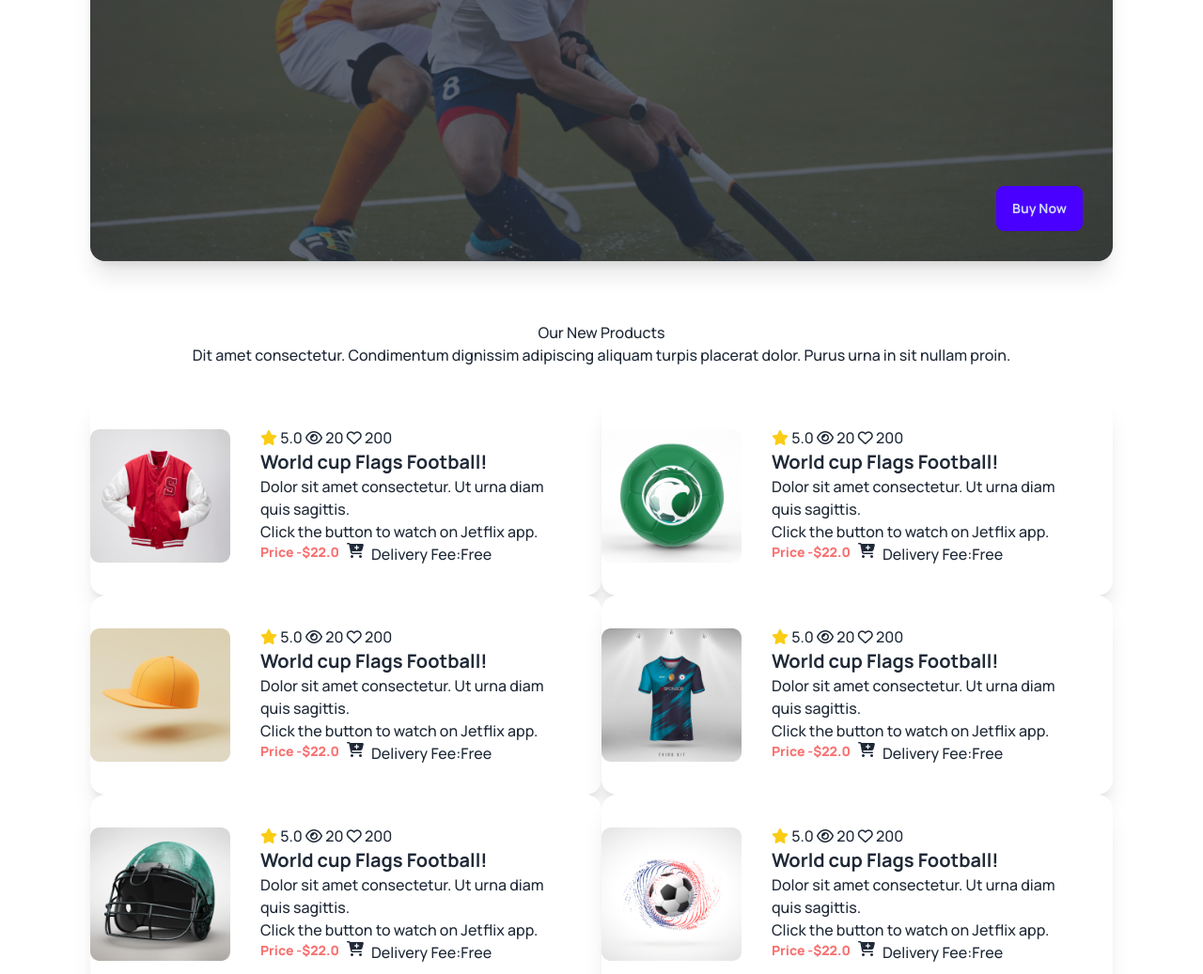
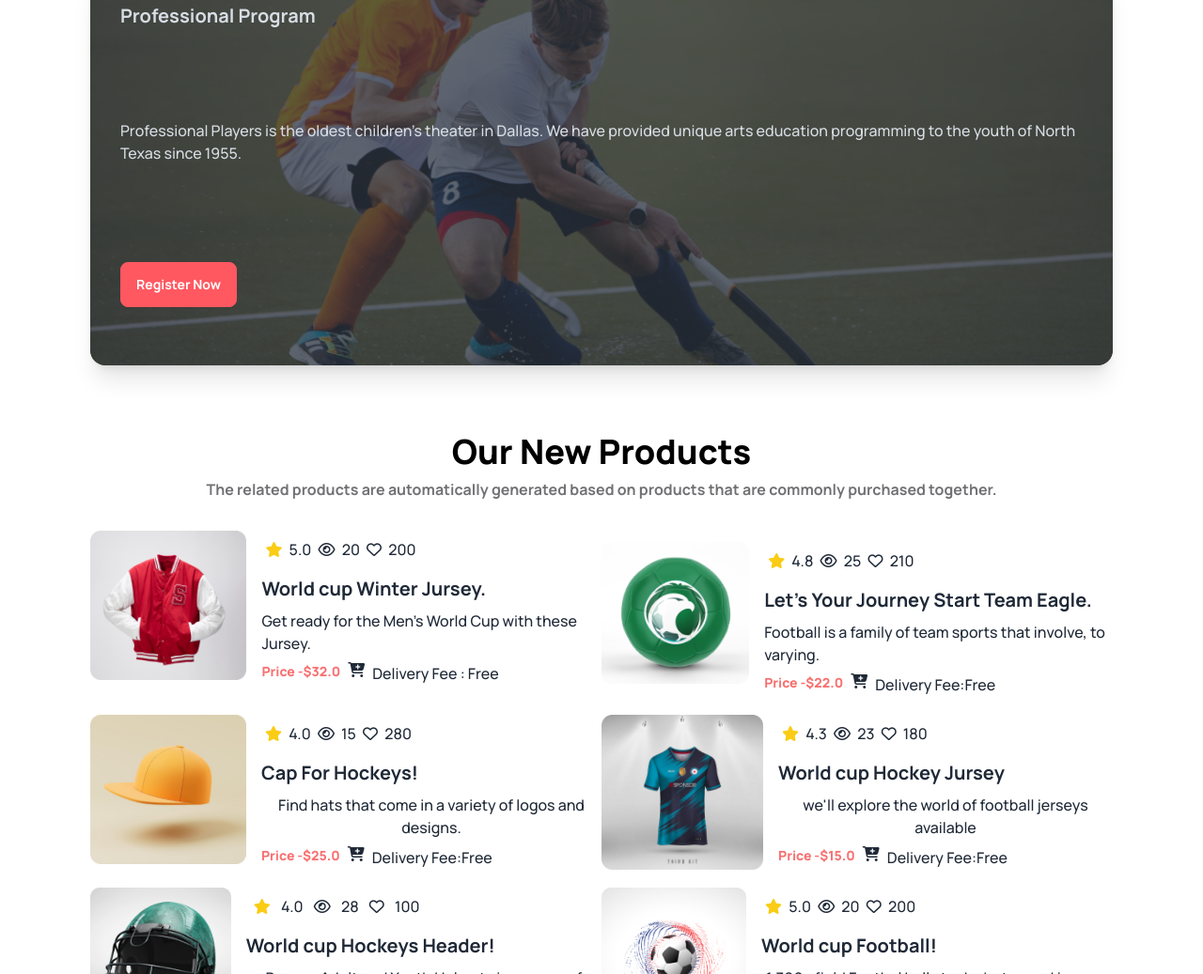
Before and after one commit to JisanEvo/assignment-3, a plain HTML site: page index.html in a window 1280 px wide. Shown: the part 1763-2800 px from the top of the page at 94% size. Drawn offline with nearby package versions, Linux system fonts and the light colour scheme.

Commit message:
added the products section done

```diff
--- a/index.html
+++ b/index.html
@@ -53,52 +53,39 @@
       <div class="carousel w-full">
 
         <div id="slide1"
-          class="carousel-item relative w-full bg-[url(./Images/banner1.png)] h-[100vh] w-[100vh] lg:h-[70vh] bg-contain bg-no-repeat  lg:bg-cover rounded-lg">
-          <!-- <img src="https://daisyui.com/images/stock/photo-1625726411847-8cbb60cc71e6.jpg" class="w-full" /> -->
+          class="carousel-item relative w-full bg-[url(./Images/banner1.png)] h-[30vh]  lg:h-[70vh] bg-contain bg-no-repeat  lg:bg-cover rounded-lg">
+
           <div class="absolute flex justify-between transform -translate-y-1/2 left-5 right-5 top-1/2">
             <a href="#slide4" class="btn btn-circle">❮</a>
             <a href="#slide2" class="btn btn-circle">❯</a>
           </div>
         </div>
 
+        <div id="slide2"
+          class="carousel-item relative w-full  bg-[url(./Images/banner2.png)]  bg-no-repeat h-[200px]  lg:h-[70vh]    bg-cover rounded-lg">
 
-        <div id="slide2"
-          class="carousel-item relative w-[100vh] lg:w-full bg-[url(./Images/banner2.png)]  bg-no-repeat lg:h-[70vh]  lg:bg-cover rounded-lg">
-          <!-- <img src="https://daisyui.com/images/stock/photo-1609621838510-5ad474b7d25d.jpg" class="w-full" /> -->
           <div class="absolute flex justify-between transform -translate-y-1/2 left-5 right-5 top-1/2">
             <a href="#slide1" class="btn btn-circle">❮</a>
             <a href="#slide3" class="btn btn-circle">❯</a>
           </div>
         </div>
 
-        <!--
-                <div id="slide3" class="carousel-item relative w-full ">
-                    <!-- <img src="https://daisyui.com/images/stock/photo-1414694762283-acccc27bca85.jpg" class="w-full" /> -->
-        <!-- <div class="absolute flex justify-between transform -translate-y-1/2 left-5 right-5 top-1/2"> -->
-        <!-- <a href="#slide2" class="btn btn-circle">❮</a> -->
-        <!-- <a href="#slide4" class="btn btn-circle">❯</a> -->
-      </div>
-    </div> -->
-
-
-    <!-- <div id="slide4" class="carousel-item relative w-full">
-                    <img src="https://daisyui.com/images/stock/photo-1665553365602-b2fb8e5d1707.jpg" class="w-full" />
-                    <div class="absolute flex justify-between transform -translate-y-1/2 left-5 right-5 top-1/2">
-                        <a href="#slide3" class="btn btn-circle">❮</a>
-                        <a href="#slide1" class="btn btn-circle">❯</a>
-                    </div>
-                </div> -->
 
 
 
-    </div>
-    <div class="lg:w-1/2  lg:w-2/6 lg:h-[15vh]  bg-black mx-auto p-5 lg: -translate-y-52 lg:translate-x-96">
-      <h4 class="text-2xl font-extrabold text-white">Meet all the heroes from the field</h4>
-      <p class="font-medium text-white">It's like if you want something so badly go out and grab.</p>
 
-    </div>
 
-    </div>
+
+
+      </div>
+      <div
+        class="w-full  lg:w-2/6 lg:h-[15vh]  bg-black mx-auto p-5 -mt-20 lg:mt-0 lg:-translate-y-52 lg:translate-x-96">
+        <h4 class="text-2xl font-extrabold text-white">Meet all the heroes from the field</h4>
+        <p class="font-medium text-white">It's like if you want something so badly go out and grab.</p> -->
+
+      </div>
+
+    </div> -->
     <!-- professional hockeys club -->
 
     <section>
@@ -175,41 +162,70 @@
 
 
 
-      <div class="lg:flex gap-4 py-8">
+      <div class="flex flex-col lg:flex-row  gap-7 py-8 lg:gap-6">
+
+        <div class=" card w-full px-3 lg:w-1/2 bg-base-100 shadow-xl image-full">
+          <figure><img class="w-full" src="./Images/2.png" alt="Shoes" /></figure>
+          <div class="card-body">
+
+            <div class="p">
+              <h2 class="card-title">Junior Program</h2>
+
+              <p class="text-start py-24">Junior Players is the oldest children's theater in Dallas. We have provided
+                unique arts education programming to the youth of North Texas since 1955.
+              </p>
+            </div>
 
 
-        <div class="card lg:w-1/2 bg-base-100 shadow-xl image-full">
-          <figure><img class="w-full" src="./Images/2.png" alt="Shoes" /></figure>
-          <div class="card-body">
-            <h2 class="card-title">Junior Program</h2>
-            <p>If a dog chews shoes whose shoes does he choose?</p>
             <div class="card-actions">
-              <button class="btn btn-error text-white">Register Now</button>
+              <button class="-mt-12 btn btn-error text-white">Register Now</button>
+
             </div>
+
           </div>
         </div>
 
-        <div class="card llg:w-1/2 bg-base-100 shadow-xl image-full">
-          <figure><img src="./Images/3.png" alt="Shoes" /></figure>
+
+        <div class="card w-full px-3  lg:w-1/2 bg-base-100 shadow-xl image-full">
+          <figure><img class="w-full " src="./Images/3.png" alt="Shoes" /></figure>
           <div class="card-body">
-            <h2 class="card-title">Junior Program</h2>
-            <p>If a dog chews shoes whose shoes does he choose?</p>
-            <div class="card-actions justify-end">
-              <button class="btn btn-primary">Buy Now</button>
+
+            <div class="p">
+              <h2 class="card-title">Teenage Program</h2>
+
+              <p class="text-start py-24">Teenage Players is the oldest children's theater in Dallas. We have provided
+                unique arts education programming to the youth of North Texas since 1955.
+              </p>
+            </div>
+            <div class="card-actions ">
+              <button class="btn btn-error text-white">Register Now</button>
             </div>
           </div>
         </div>
       </div>
 
+
+
+
+
+
+      </div>
+
       <div>
 
-        <div class="card w-full bg-base-100 shadow-xl image-full">
+        <div class="mt-6  card w-full bg-base-100 shadow-xl image-full">
           <figure><img class="w-full" src="./Images/banner2.png" alt="Shoes" /></figure>
           <div class="card-body">
-            <h2 class="card-title">Shoes!</h2>
-            <p>If a dog chews shoes whose shoes does he choose?</p>
-            <div class="card-actions justify-end">
-              <button class="btn btn-primary">Buy Now</button>
+
+            <div class="p">
+              <h2 class="card-title">Professional Program</h2>
+
+              <p class="text-start py-24">Professional Players is the oldest children's theater in Dallas. We have
+                provided unique arts education programming to the youth of North Texas since 1955.
+              </p>
+            </div>
+            <div class="card-actions">
+              <button class="btn btn-error text-white">Register Now</button>
             </div>
           </div>
         </div>
@@ -218,219 +234,244 @@
     </section>
 
     <!-- products section -->
-    <section class="container mx-auto px-24 py-8">
+    <section class="container mx-auto px-4 lg:px-24 py-8">
       <div>
-        <h2>Our New Products</h2>
-        <p>Dit amet consectetur. Condimentum dignissim adipiscing aliquam turpis placerat dolor. Purus urna in sit
-          nullam proin. </p>
+        <h2 class="font-extrabold text-4xl text-black py-2">Our New Products</h2>
+        <p class="font-semibold text-[#13131899]">The related products are automatically generated based on products
+          that are commonly purchased together.</p>
       </div>
     </section>
-    <div class="grid grid-cols-1 lg:grid-cols-2 container mx-auto lg:px-24">
-
-      <div class="card card-side bg-base-100 shadow-xl">
-        <figure><img class="order-1" src="./Images/5.png" alt="Movie" /></figure>
-        <div class="card-body">
-          <div class="text-start">
-            <i class="text-yellow-400 fa-solid fa-star"></i> 5.0
-            <i class="fa-regular fa-eye"></i> 20
-            <i class="fa-regular fa-heart"></i> 200
-            <h2 class="card-title"> World cup Flags Football!</h2>
-            <p>Dolor sit amet consectetur. Ut urna diam quis sagittis. </p>
 
 
-            <p>Click the button to watch on Jetflix app.</p>
-            <div class="card-actions ">
-              <h4 class="text-red-400 font-extrabold text-sm">Price -$22.0</h4>
-              <i class="fa-solid fa-cart-plus"></i> Delivery Fee:Free
-            </div>
+    <section class="container mx-auto lg:px-24 grid grid-cols-1  lg:grid-cols-2 space-y-3 ">
 
+      <div class="lg:flex gap-4 ">
+
+        <div><img src="./Images/5.png" alt=""> </div>
+        <div >
+
+          <div class="text-start py-2">
+            <i class="px-1 text-yellow-400 fa-solid fa-star"></i> 5.0
+            <i class="px-1  fa-regular fa-eye"></i> 20
+            <i class="px-1 fa-regular fa-heart"></i> 200
+          </div>
+          <h2 class="card-title py-2"> World cup Winter Jursey.</h2>
+          <p class="text-start">Get ready for the Men's World Cup with these Jursey.
+          </p>
+
+          <div class="flex py-2">
+            <h4 class="text-red-400 font-extrabold text-sm">Price -$32.0</h4>
+            <i class="px-2 fa-solid fa-cart-plus"></i>  Delivery Fee : Free
+          </div>
+
+
+
+        </div>
+
+      </div>
+
+
+      <div class="lg:flex gap-4 ">
+
+        <div><img src="./Images/6.png" alt=""> </div>
+        <div class=" ">
+
+          <div class="text-start py-2">
+            <i class= "px-1  text-yellow-400 fa-solid fa-star"></i> 4.8
+            <i class="px-1 fa-regular fa-eye"></i> 25
+            <i class="px-1 fa-regular fa-heart"></i> 210
+          </div>
+          <h2 class="card-title py-2">Let's Your Journey Start Team Eagle.</h2>
+          <p class="text-start">Football is a family of team sports that involve, to varying.
+          </p>
+
+          <div class="flex py-2">
+            <h4 class="text-red-400 font-extrabold text-sm">Price -$22.0</h4>
+            <i class="px-2 fa-solid fa-cart-plus"></i> Delivery Fee:Free
           </div>
         </div>
+
       </div>
+      <div class="lg:flex gap-4 ">
 
-      <div class="card card-side bg-base-100 shadow-xl">
-        <figure><img src="./Images/6.png" alt="Movie" /></figure>
-        <div class="card-body">
-          <div class="text-start">
-            <i class="text-yellow-400 fa-solid fa-star"></i> 5.0
-            <i class="fa-regular fa-eye"></i> 20
-            <i class="fa-regular fa-heart"></i> 200
-            <h2 class="card-title"> World cup Flags Football!</h2>
-            <p>Dolor sit amet consectetur. Ut urna diam quis sagittis. </p>
+        <div><img src="./Images/7.png" alt=""> </div>
+        <div class=" ">
+
+          <div class="text-start py-2">
+            <i class="px-1  text-yellow-400 fa-solid fa-star"></i> 4.0
+            <i class="px-1 fa-regular fa-eye"></i> 15
+            <i class="px-1 fa-regular fa-heart"></i> 280
+          </div>
+          <h2 class="card-title py-2">Cap For Hockeys!</h2>
+          <p> Find hats that come in a variety of logos and designs. </p>
+
+          <div class="flex  py-2">
+            <h4 class="text-red-400 font-extrabold text-sm">Price -$25.0</h4>
+            <i class="px-2  fa-solid fa-cart-plus"></i> Delivery Fee:Free
+          </div>
 
 
-            <p>Click the button to watch on Jetflix app.</p>
-            <div class="card-actions ">
-              <h4 class="text-red-400 font-extrabold text-sm">Price -$22.0</h4>
-              <i class="fa-solid fa-cart-plus"></i> Delivery Fee:Free
-            </div>
 
+        </div>
+
+      </div>
+       <div class="lg:flex gap-4 ">
+
+        <div><img src="./Images/8.png" alt=""> </div>
+        <div class=" ">
+
+          <div class="text-start py-2">
+            <i class="px-1 text-yellow-400 fa-solid fa-star"></i> 4.3
+            <i class="px-1 fa-regular fa-eye"></i> 23
+            <i class="px-1 fa-regular fa-heart"></i> 180
           </div>
-        </div>
-      </div>
+          <h2 class="card-title py-2"> World cup Hockey  Jursey </h2>
+          <p>we'll explore the world of football jerseys available </p>
 
-      <div class="card card-side bg-base-100 shadow-xl">
-        <figure><img src="./Images/7.png" alt="Movie" /></figure>
-        <div class="card-body">
-          <div class="text-start">
-            <i class="text-yellow-400 fa-solid fa-star"></i> 5.0
-            <i class="fa-regular fa-eye"></i> 20
-            <i class="fa-regular fa-heart"></i> 200
-            <h2 class="card-title"> World cup Flags Football!</h2>
-            <p>Dolor sit amet consectetur. Ut urna diam quis sagittis. </p>
+          <div class="flex py-2">
+            <h4 class="text-red-400 font-extrabold text-sm">Price -$15.0</h4>
+            <i class="px-2 fa-solid fa-cart-plus"></i> Delivery Fee:Free
+          </div>
 
 
-            <p>Click the button to watch on Jetflix app.</p>
-            <div class="card-actions ">
-              <h4 class="text-red-400 font-extrabold text-sm">Price -$22.0</h4>
-              <i class="fa-solid fa-cart-plus"></i> Delivery Fee:Free
-            </div>
 
+        </div>
+
+      </div>
+       <div class="lg:flex gap-4 ">
+
+        <div><img src="./Images/9.png" alt=""> </div>
+        <div class=" ">
+
+          <div class="text-start py-2">
+            <i class= "px-2  text-yellow-400 fa-solid fa-star"></i> 4.0
+            <i class="px-2  fa-regular fa-eye"></i> 28
+            <i class="px-2 fa-regular fa-heart"></i> 100
           </div>
-        </div>
-      </div>
+          <h2 class="card-title py-2"> World cup Hockeys Header!</h2>
+          <p>Browse Adult and Youth Helmets in a range of colors and size.
 
-      <div class="card card-side bg-base-100 shadow-xl">
-        <figure><img src="./Images/8.png" alt="Movie" /></figure>
-        <div class="card-body">
-          <div class="text-start">
-            <i class="text-yellow-400 fa-solid fa-star"></i> 5.0
-            <i class="fa-regular fa-eye"></i> 20
-            <i class="fa-regular fa-heart"></i> 200
-            <h2 class="card-title"> World cup Flags Football!</h2>
-            <p>Dolor sit amet consectetur. Ut urna diam quis sagittis. </p>
+          </p>
+
+          <div class="flex py-2">
+            <h4 class="text-red-400 font-extrabold text-sm">Price -$42.0</h4>
+            <i class="px-2 fa-solid fa-cart-plus"></i> Delivery Fee:Free
+          </div>
 
 
-            <p>Click the button to watch on Jetflix app.</p>
-            <div class="card-actions ">
-              <h4 class="text-red-400 font-extrabold text-sm">Price -$22.0</h4>
-              <i class="fa-solid fa-cart-plus"></i> Delivery Fee:Free
-            </div>
 
+        </div>
+
+      </div>
+      <div class="lg:flex gap-4 ">
+
+        <div><img src="./Images/10.png" alt=""> </div>
+        <div class=" ">
+
+          <div class="text-start py-2">
+            <i class=" px-1 text-yellow-400 fa-solid fa-star"></i> 5.0
+            <i class="px-1 fa-regular fa-eye"></i> 20
+            <i class="px-1 fa-regular fa-heart"></i> 200
           </div>
-        </div>
-      </div>
+          <h2 class="card-title py-2"> World cup  Football!</h2>
+          <p> 1,300+ field Footbal ball stock photos and images available.
+          </p>
 
-      <div class="card card-side bg-base-100 shadow-xl">
-        <figure><img src="./Images/9.png" alt="Movie" /></figure>
-        <div class="card-body">
-          <div class="text-start">
-            <i class="text-yellow-400 fa-solid fa-star"></i> 5.0
-            <i class="fa-regular fa-eye"></i> 20
-            <i class="fa-regular fa-heart"></i> 200
-            <h2 class="card-title"> World cup Flags Football!</h2>
-            <p>Dolor sit amet consectetur. Ut urna diam quis sagittis. </p>
+          <div class="flex py-2">
+            <h4 class="text-red-400 font-extrabold text-sm">Price -$22.0</h4>
+            <i class="px-2  fa-solid fa-cart-plus"></i> Delivery Fee:Free
+          </div>
 
 
-            <p>Click the button to watch on Jetflix app.</p>
-            <div class="card-actions ">
-              <h4 class="text-red-400 font-extrabold text-sm">Price -$22.0</h4>
-              <i class="fa-solid fa-cart-plus"></i> Delivery Fee:Free
-            </div>
 
-          </div>
         </div>
+
       </div>
-
-      <div class="card card-side bg-base-100 shadow-xl">
-        <figure><img src="./Images/10.png" alt="Movie" /></figure>
-        <div class="card-body">
-          <div class="text-start">
-            <i class="text-yellow-400 fa-solid fa-star"></i> 5.0
-            <i class="fa-regular fa-eye"></i> 20
-            <i class="fa-regular fa-heart"></i> 200
-            <h2 class="card-title"> World cup Flags Football!</h2>
-            <p>Dolor sit amet consectetur. Ut urna diam quis sagittis. </p>
+    </section>
 
 
-            <p>Click the button to watch on Jetflix app.</p>
-            <div class="card-actions ">
-              <h4 class="text-red-400 font-extrabold text-sm">Price -$22.0</h4>
-              <i class="fa-solid fa-cart-plus"></i> Delivery Fee:Free
-            </div>
 
-          </div>
-        </div>
-      </div>
 
-    </div>
-    <!-- clients section -->
-    <section class="container mx-auto px-24">
+     <!-- clients section -->
+    <section class="container mx-auto px-24 py-8">
 
-      <h2>Clients Question</h2>
-      <p>Dit amet consectetur. Condimentum dignissim adipiscing aliquam turpis placerat dolor. Purus urna in sit nullam
-        proin. </p>
+      <h2 class="font-extrabold text-4xl text-black">Clients Question</h2>
+      <p class="py-2 text-[#131318]">We're committed to offering our clients unparalleled service experiences. This means we take time to ask the right questions</p>
 
 
 
     </section>
 
-    <!-- accordian section -->
-    <section class="container mx-auto lg:px-24 lg:flex">
+
+     <!-- accordian section -->
+    <section class="container mx-auto gap-3 lg:px-24 pt-8 lg:flex">
       <div class=>
-        <img src="./Images/11.png" alt="">
+        <img class="lg:w-[441px] h-[447px]"  src="./Images/11.png" alt="">
       </div>
-      <div class=>
+      <div class="lg:w-[1000px] h-[500px]">
         <div class="collapse collapse-plus bg-base-200">
           <input type="radio" name="my-accordion-3" checked="checked" />
           <div class="collapse-title text-xl font-medium">
-            <h4>Our Equipment</h4>
+            <h4 class="text-start">Our Equipment</h4>
           </div>
           <div class="collapse-content">
-            <p>hello</p>
+            <p class="text-start">hello</p>
           </div>
         </div>
         <div class="collapse collapse-plus bg-base-200">
           <input type="radio" name="my-accordion-3" />
           <div class="collapse-title text-xl font-medium">
-            <h4>Hockey Training</h4>
+            <h4 class="text-start">Hockey Training</h4>
           </div>
           <div class="collapse-content">
-            <p>hello</p>
+            <p class="text-start">hello</p>
           </div>
         </div>
 
         <div class="collapse collapse-plus bg-base-200">
           <input type="radio" name="my-accordion-3" />
           <div class="collapse-title text-xl font-medium">
-            <h4>Private Lessons</h4>
+            <h4 class="text-start">Private Lessons</h4>
           </div>
           <div class="collapse-content">
-            <p>hello</p>
+            <p class="text-start">hello</p>
           </div>
         </div>
         <div class="collapse collapse-plus bg-base-200">
           <input type="radio" name="my-accordion-3" />
           <div class="collapse-title text-xl font-medium">
-            <h4>Ski Touring</h4>
+            <h4 class="text-start">Ski Touring</h4>
           </div>
           <div class="collapse-content">
-            <p>hello</p>
+            <p class="text-start">hello</p>
           </div>
         </div>
         <div class="collapse collapse-plus bg-base-200">
           <input type="radio" name="my-accordion-3" />
           <div class="collapse-title text-xl font-medium">
-            <h4>Booking</h4>
+            <h4 class="text-start">Booking</h4>
           </div>
           <div class="collapse-content">
-            <p>hello</p>
+            <p class="text-start">hello</p>
           </div>
         </div>
         <div class="collapse collapse-plus bg-base-200">
           <input type="radio" name="my-accordion-3" />
           <div class="collapse-title text-xl font-medium">
-            <h4>Pricing </h4>
+            <h4 class="text-start">Pricing </h4>
           </div>
           <div class="collapse-content">
-            <p>hello</p>
+            <p class="text-start">hello</p>
           </div>
         </div>
       </div>
 
-    </section>
-    <!-- social media  -->
-    <section class="container mx-auto px-24">
+    <section> -->
+
+    <!-- social media -->
+
+
+    <!-- <section class="container mx-auto px-24">
 
       <h2>Social media</h2>
       <div class="px-3">
@@ -439,14 +480,19 @@
         <i class="px-3  fa-brands fa-instagram"></i>
         <i class="px-3  fa-brands fa-github"></i>
       </div>
-    </section>
+    </section> -->
 
-  </main>
+    <!--
+    <footer class="footer text-center  border-2 border-blue-400  p-10 bg-base-200 text-base-content">
+      <aside>
+        <svg width="50" height="50" viewBox="0 0 24 24" xmlns="http://www.w3.org/2000/svg" fill-rule="evenodd" clip-rule="evenodd" class="fill-current"><path d="M22.672 15.226l-2.432.811.841 2.515c.33 1.019-.209 2.127-1.23 2.456-1.15.325-2.148-.321-2.463-1.226l-.84-2.518-5.013 1.677.84 2.517c.391 1.203-.434 2.542-1.831 2.542-.88 0-1.601-.564-1.86-1.314l-.842-2.516-2.431.809c-1.135.328-2.145-.317-2.463-1.229-.329-1.018.211-2.127 1.231-2.456l2.432-.809-1.621-4.823-2.432.808c-1.355.384-2.558-.59-2.558-1.839 0-.817.509-1.582 1.327-1.846l2.433-.809-.842-2.515c-.33-1.02.211-2.129 1.232-2.458 1.02-.329 2.13.209 2.461 1.229l.842 2.515 5.011-1.677-.839-2.517c-.403-1.238.484-2.553 1.843-2.553.819 0 1.585.509 1.85 1.326l.841 2.517 2.431-.81c1.02-.33 2.131.211 2.461 1.229.332 1.018-.21 2.126-1.23 2.456l-2.433.809 1.622 4.823 2.433-.809c1.242-.401 2.557.484 2.557 1.838 0 .819-.51 1.583-1.328 1.847m-8.992-6.428l-5.01 1.675 1.619 4.828 5.011-1.674-1.62-4.829z"></path></svg>
+        <p>ACME Industries Ltd.<br/>Providing reliable tech since 1992</p>
+      </aside>
 
-  <footer>
+     <div class="">
 
-    <footer class="footer text-center p-10 bg-neutral text-neutral-content">
-      <nav>
+
+      <nav class="flex flex-col">
         <header class="footer-title">Services</header>
         <a class="link link-hover">Branding</a>
         <a class="link link-hover">Design</a>
@@ -454,20 +500,7 @@
         <a class="link link-hover">Advertisement</a>
       </nav>
 
-
-
-      <nav>
-        <header class="footer-title">Services</header>
-        <a class="link link-hover">Branding</a>
-        <a class="link link-hover">Design</a>
-        <a class="link link-hover">Marketing</a>
-        <a class="link link-hover">Advertisement</a>
-      </nav>
-
-
-
-
-      <nav>
+      <nav class="flex flex-col">
         <header class="footer-title">Company</header>
         <a class="link link-hover">About us</a>
         <a class="link link-hover">Contact</a>
@@ -475,9 +508,7 @@
         <a class="link link-hover">Press kit</a>
       </nav>
 
-
-
-
+     </div>
 
 
       <nav>
@@ -486,7 +517,18 @@
         <a class="link link-hover">Privacy policy</a>
         <a class="link link-hover">Cookie policy</a>
       </nav>
-    </footer>
+    </footer> -->
+
+
+
+
+
+
+  </main>
+
+  <footer>
+
+
   </footer>
 
 </body>
```
